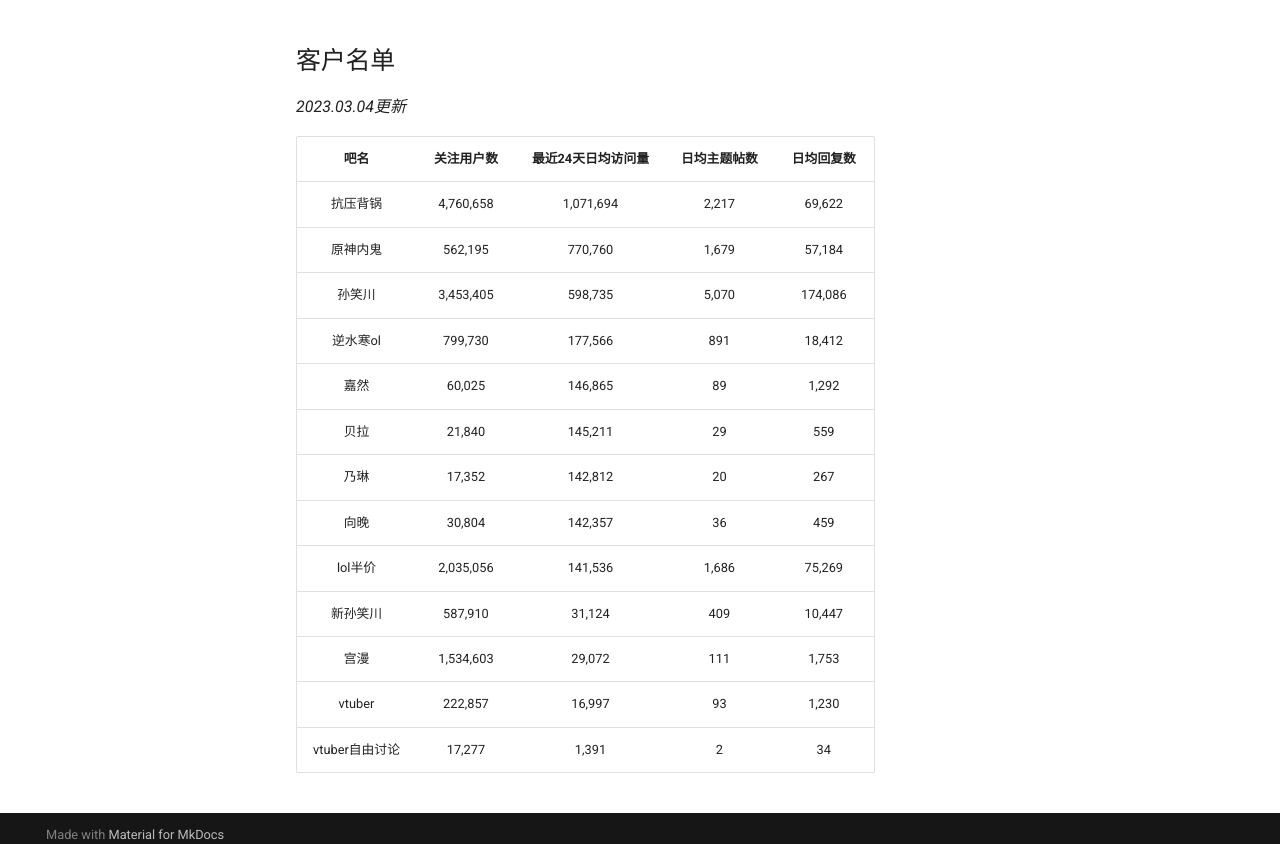
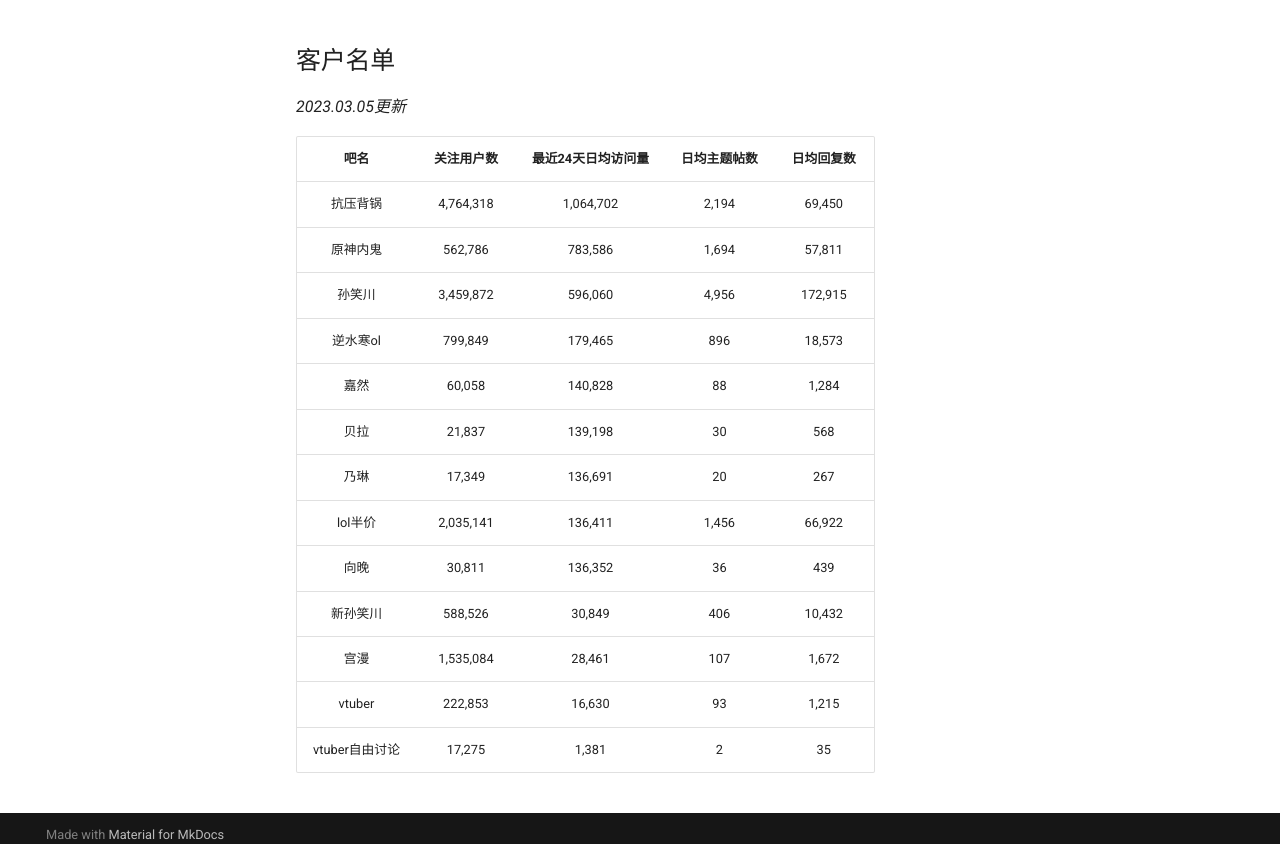
Before and after one commit to lumina37/aiotieba-reviewer, an MkDocs documentation site: the page built from docs/index.md, in a window 1280 px wide and 1400 px high, scrolled down 298 px. Shown: the part 543-1387 px from the top of the window. Built offline with MkDocs 1.6.1 and Material for MkDocs 9.7.7, drawn with Linux system fonts in a browser that asks for light colours; comment, search, counter and statistics services are not loaded.

```diff
--- a/docs/index.md
+++ b/docs/index.md
@@ -25,20 +25,20 @@ pip install .
 
 ## 客户名单
 
-*2023.03.04更新*
+*2023.03.05更新*
 
 |      吧名      | 关注用户数 | 最近24天日均访问量 | 日均主题帖数 | 日均回复数 |
 | :------------: | :--------: | :----------------: | :----------: | :--------: |
-|    抗压背锅    | 4,760,658  |     1,071,694      |    2,217     |   69,622   |
-|    原神内鬼    |  562,195   |      770,760       |    1,679     |   57,184   |
-|     孙笑川     | 3,453,405  |      598,735       |    5,070     |  174,086   |
-|    逆水寒ol    |  799,730   |      177,566       |     891      |   18,412   |
-|      嘉然      |   60,025   |      146,865       |      89      |   1,292    |
-|      贝拉      |   21,840   |      145,211       |      29      |    559     |
-|      乃琳      |   17,352   |      142,812       |      20      |    267     |
-|      向晚      |   30,804   |      142,357       |      36      |    459     |
-|    lol半价     | 2,035,056  |      141,536       |    1,686     |   75,269   |
-|    新孙笑川    |  587,910   |       31,124       |     409      |   10,447   |
-|      宫漫      | 1,534,603  |       29,072       |     111      |   1,753    |
-|     vtuber     |  222,857   |       16,997       |      93      |   1,230    |
-| vtuber自由讨论 |   17,277   |       1,391        |      2       |     34     |
+|    抗压背锅    | 4,764,318  |     1,064,702      |    2,194     |   69,450   |
+|    原神内鬼    |  562,786   |      783,586       |    1,694     |   57,811   |
+|     孙笑川     | 3,459,872  |      596,060       |    4,956     |  172,915   |
+|    逆水寒ol    |  799,849   |      179,465       |     896      |   18,573   |
+|      嘉然      |   60,058   |      140,828       |      88      |   1,284    |
+|      贝拉      |   21,837   |      139,198       |      30      |    568     |
+|      乃琳      |   17,349   |      136,691       |      20      |    267     |
+|    lol半价     | 2,035,141  |      136,411       |    1,456     |   66,922   |
+|      向晚      |   30,811   |      136,352       |      36      |    439     |
+|    新孙笑川    |  588,526   |       30,849       |     406      |   10,432   |
+|      宫漫      | 1,535,084  |       28,461       |     107      |   1,672    |
+|     vtuber     |  222,853   |       16,630       |      93      |   1,215    |
+| vtuber自由讨论 |   17,275   |       1,381        |      2       |     35     |
```
Also changed, not shown: README.md (+14 -14 lines).
